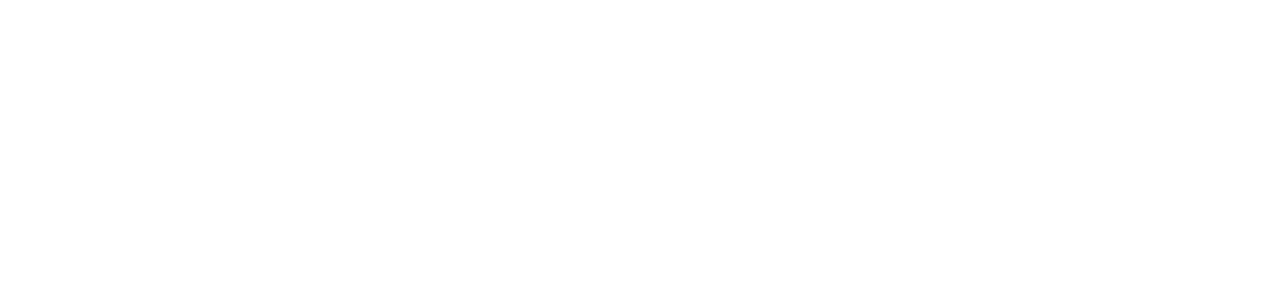
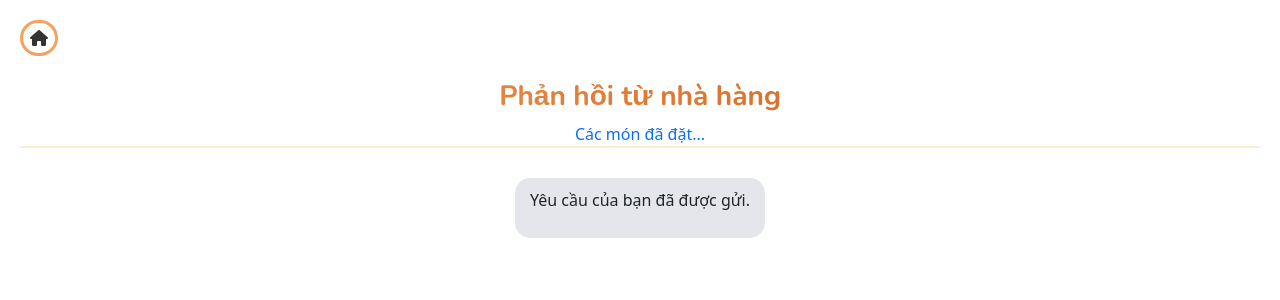
Before and after one commit to ChinhVo853/cafe-client, a React (Create React App) app: page /Phanhoi in a window 1280 px wide. Before the commit this address had no page. Shown: the top 300 px of the page. Built offline with nearby package versions, Linux system fonts and the light colour scheme.

Commit message:
Hinhanhcacmondadat

```diff
--- a/src/App.css
+++ b/src/App.css
@@ -1,4 +1,6 @@
-@import url('https://fonts.googleapis.com/css2?family=Nunito:ital,wght@0,200..1000;1,200..1000&display=swap');body {
+@import url('https://fonts.googleapis.com/css2?family=Nunito:ital,wght@0,200..1000;1,200..1000&display=swap');
+
+body {
   font-family: "Arial", sans-serif;
   background-color: #f0f0f0;
   margin: 0;
@@ -21,20 +23,25 @@
   z-index: 1000;
   padding-top: 60px;
 }
+
 .menu.open {
   left: 0;
 }
+
 .menu ul {
   list-style: none;
   padding: 0;
   margin: 0;
 }
+
 .menu li {
   border-bottom: 1px solid #444;
 }
+
 .menu li:last-child {
   border-bottom: none;
 }
+
 .menu a {
   display: block;
   padding: 15px 20px;
@@ -42,10 +49,12 @@
   color: #fff;
   transition: background-color 0.3s, color 0.3s;
 }
+
 .menu a:hover {
   background-color: #f4a261;
   color: #333;
 }
+
 .menu-toggle {
   position: fixed;
   top: 20px;
@@ -60,6 +69,7 @@
   transition: background-color 0.3s;
   z-index: 1001;
 }
+
 .menu-toggle:hover {
   background-color: #e76f51;
 }
@@ -75,6 +85,7 @@
   align-items: center;
   width: 60%;
 }
+
 .search-container input[type="text"] {
   padding: 10px;
   width: 100%;
@@ -84,11 +95,13 @@
   box-shadow: 0 2px 5px rgba(0, 0, 0, 0.1);
   transition: border-color 0.3s, box-shadow 0.3s;
 }
+
 .search-container input[type="text"]:focus {
   border-color: #f4a261;
   box-shadow: 0 2px 5px rgba(0, 0, 0, 0.2);
   outline: none;
 }
+
 .search-container button {
   padding: 10px 15px;
   border: none;
@@ -100,10 +113,12 @@
   transition: background 0.3s, box-shadow 0.3s;
   box-shadow: 0 2px 5px rgba(0, 0, 0, 0.1);
 }
+
 .search-container button:hover {
   background: linear-gradient(45deg, #e76f51, #f4a261);
   box-shadow: 0 4px 10px rgba(0, 0, 0, 0.2);
 }
+
 .search-container button:active {
   box-shadow: 0 2px 5px rgba(0, 0, 0, 0.1);
   transform: translateY(1px);
@@ -111,23 +126,28 @@
 
 /*category*/
 .category-container {
-  margin: 80px 20px 20px 270px; /* Adjust margin-left to make space for the menu */
+  margin: 80px 20px 20px 270px;
+  /* Adjust margin-left to make space for the menu */
 }
 
 @media (max-width: 930px) {
   .category-container {
-    margin: 80px 20px 20px 140px; /* Adjust margin-left to make space for the menu */
+    margin: 80px 20px 20px 140px;
+    /* Adjust margin-left to make space for the menu */
   }
 }
 
 @media (max-width: 580px) {
   .category-container {
-    margin: 80px 20px 20px 80px; /* Adjust margin-left to make space for the menu */
-  }
-}
+    margin: 80px 20px 20px 80px;
+    /* Adjust margin-left to make space for the menu */
+  }
+}
+
 .category {
   margin-bottom: 40px;
 }
+
 .category-title {
   font-family: "Pacifico", cursive;
   font-size: 36px;
@@ -137,6 +157,7 @@
   text-shadow: 2px 2px 4px rgba(0, 0, 0, 0.2);
   position: relative;
 }
+
 .category-title:before,
 .category-title:after {
   content: "";
@@ -147,18 +168,22 @@
   top: 50%;
   transform: translateY(-50%);
 }
+
 .category-title:before {
   left: -70px;
 }
+
 .category-title:after {
   right: -70px;
 }
+
 /*product*/
 .product-container {
   padding-bottom: 10%;
   grid-template-columns: repeat(auto-fill, minmax(200px, 1fr));
   gap: 20px;
 }
+
 .product-card {
   background-color: #fff;
   border-radius: 8px;
@@ -167,23 +192,28 @@
   transition: transform 0.3s, box-shadow 0.3s;
   position: relative;
 }
+
 .product-card:hover {
   transform: translateY(-5px);
   box-shadow: 0 4px 10px rgba(0, 0, 0, 0.2);
 }
+
 .product-image {
   width: 100%;
   height: 200px;
   object-fit: cover;
 }
+
 .product-info {
   padding: 15px;
   text-align: center;
 }
+
 .product-name {
   font-size: 18px;
   margin: 10px 0;
 }
+
 .product-price {
   font-size: 16px;
   color: #f4a261;
@@ -204,14 +234,17 @@
   transition: max-height 0.3s ease, padding 0.3s ease;
   overflow: hidden;
 }
+
 .product-options.open {
   display: block;
   max-height: 100%;
 }
+
 .product-options label {
   display: block;
   margin-bottom: 10px;
 }
+
 .product-options select,
 .product-options input[type="number"] {
   width: 100%;
@@ -221,6 +254,7 @@
   font-size: 16px;
   margin-bottom: 10px;
 }
+
 .product-options button {
   padding: 10px 20px;
   background-color: #f4a261;
@@ -230,6 +264,7 @@
   cursor: pointer;
   transition: background-color 0.3s;
 }
+
 .product-options button:hover {
   background-color: #e76f51;
 }
@@ -253,6 +288,7 @@
   box-shadow: 0 2px 5px rgba(0, 0, 0, 0.1);
   transition: background-color 0.3s, transform 0.3s;
 }
+
 .add-button:hover {
   background-color: #e76f51;
   transform: scale(1.1);
@@ -272,13 +308,17 @@
   box-shadow: 0 2px 5px rgba(0, 0, 0, 0.1);
   transition: background-color 0.3s, box-shadow 0.3s;
 }
+
 .cart-container:hover {
   background-color: #e76f51;
   box-shadow: 0 4px 10px rgba(0, 0, 0, 0.2);
 }
+
 .cart-details {
-  max-height: 50vh; /* Giới hạn chiều cao của form giỏ hàng */
-  overflow-y: auto; /* Kích hoạt thanh cuộn khi nội dung vượt quá chiều cao */
+  max-height: 50vh;
+  /* Giới hạn chiều cao của form giỏ hàng */
+  overflow-y: auto;
+  /* Kích hoạt thanh cuộn khi nội dung vượt quá chiều cao */
   padding: 20px;
   border: 1px solid #ccc;
   background-color: #fff;
@@ -295,17 +335,21 @@
   width: 80%;
   max-width: 500px;
 }
+
 .cart-details.open {
   display: block;
 }
+
 .cart-details h3 {
   margin-top: 0;
 }
+
 .cart-details ul {
   list-style: none;
   padding: 0;
   margin: 0;
 }
+
 .cart-details li {
   border-bottom: 1px solid #ccc;
   padding: 10px 0;
@@ -322,6 +366,7 @@
   font-weight: bold;
   font-size: 20px;
 }
+
 /*Style height*/
 .h-450 {
   height: 450px;
@@ -365,6 +410,7 @@
   text-align: center;
   transform: translate(30%, 20%);
 }
+
 /*------------------------************Trangchuquanly***************----------------------------------*/
 .header {
   background: linear-gradient(45deg, #4b79a1, #283e51);
@@ -380,10 +426,12 @@
   position: relative;
   overflow: hidden;
 }
+
 .col.text-end {
   display: flex;
   justify-content: flex-end;
 }
+
 .card {
   margin-bottom: 20px;
 }
@@ -419,6 +467,7 @@
   background-color: #138496;
   border-color: #117a8b;
 }
+
 .header::before {
   content: '';
   position: absolute;
@@ -434,6 +483,7 @@
   0% {
     transform: translate(-100%, -100%) rotate(45deg);
   }
+
   100% {
     transform: translate(100%, 100%) rotate(45deg);
   }
@@ -443,7 +493,8 @@
 .delete-btn {
   display: inline-block;
   padding: 10px 15px;
-  background-color: #a72831; /* Green color */
+  background-color: #a72831;
+  /* Green color */
   color: white;
   text-decoration: none;
   transition: background-color 0.3s;
@@ -451,16 +502,20 @@
 }
 
 .delete-btn:hover {
-  background-color: #dc3545; /* Red color */
+  background-color: #dc3545;
+  /* Red color */
 }
 
 .card-body.occupied {
-  background-color: #e76f51; /* Background color when occupied */
+  background-color: #e76f51;
+  /* Background color when occupied */
 }
 
 .card-body.vacant {
-  background-color: #2a9d8f; /* Background color when vacant */
-}
+  background-color: #2a9d8f;
+  /* Background color when vacant */
+}
+
 /*---------------------------------***********Trangthemmon**************---------------------------*/
 .them-mon-container {
   margin-top: 50px;
@@ -521,6 +576,7 @@
   box-shadow: 0 2px 5px rgba(0, 0, 0, 0.1);
   transform: translateY(1px);
 }
+
 /*--------------------------------------********TRANG QUAN LY MON*******-----------------------------------*/
 .header-custom {
   background-color: #333;
@@ -582,6 +638,7 @@
   box-shadow: 0 2px 5px rgba(0, 0, 0, 0.1);
   transform: translateY(1px);
 }
+
 /*-------------------------------------****Trang Yeu Cau Cua Khach Hang*****-------------------------*/
 .request-container {
   background-color: #fff;
@@ -640,6 +697,7 @@
   box-shadow: 0 2px 5px rgba(0, 0, 0, 0.1);
   transform: translateY(1px);
 }
+
 /*----------------------------------------******TrangQLnhanvien********------------------------------------*/
 .employee-container {
   background-color: #fff;
@@ -677,6 +735,7 @@
   box-shadow: 0 2px 5px rgba(0, 0, 0, 0.1);
   transform: translateY(1px);
 }
+
 /*--------------------------------------------********Trangthemnhanvien*********-------------------------------*/
 .add-employee-wrapper {
   max-width: 600px;
@@ -718,6 +777,7 @@
   0% {
     transform: translate(-100%, -100%) rotate(45deg);
   }
+
   100% {
     transform: translate(100%, 100%) rotate(45deg);
   }
@@ -744,9 +804,11 @@
 .add-employee-form .add-employee-form-label {
   font-weight: bold;
 }
-.quaylai{
+
+.quaylai {
   margin-top: 10px;
-  width: 100%; /* Đảm bảo nút chiếm toàn bộ chiều rộng của phần tử chứa */
+  width: 100%;
+  /* Đảm bảo nút chiếm toàn bộ chiều rộng của phần tử chứa */
 }
 
 
@@ -838,10 +900,11 @@
 
 
 /*** Navbar ***/
-.navbar-brand{
+.navbar-brand {
   width: 100%;
   text-align: center;
 }
+
 .navbar-dark .navbar-nav .nav-link {
   position: relative;
   margin-left: 25px;
@@ -909,20 +972,23 @@
   }
 }
 
-h1{
+h1 {
   font-family: "Nunito", sans-serif;
   font-weight: bold !important;
   background: linear-gradient(to right, #f4a261 0%, #c9550c 100%);
   -webkit-background-clip: text;
-	-webkit-text-fill-color: transparent;}
+  -webkit-text-fill-color: transparent;
+}
+
 /*** Hero Header ***/
 .hero-header {
-  background:linear-gradient(rgba(15, 23, 43, .7), rgba(15, 23, 43, .8)), url(../src/img/bg-hero1.jpg);
+  background: linear-gradient(rgba(15, 23, 43, .7), rgba(15, 23, 43, .7)), url(../src/img/bg-hero1.jpg);
   background-position: center center;
   background-repeat: no-repeat;
   background-size: cover;
 }
-.xoayxoay{
+
+.xoayxoay {
   background: url(../src/img/hero.png) center no-repeat;
   width: 500px;
   /* 90vw */
@@ -930,6 +996,7 @@
   background-size: 100%;
   animation: imgRotate 50s linear infinite;
 }
+
 .hero-header img {
   animation: imgRotate 50s linear infinite;
 }
@@ -940,7 +1007,7 @@
   }
 }
 
-.breadcrumb-item + .breadcrumb-item::before {
+.breadcrumb-item+.breadcrumb-item::before {
   color: rgba(255, 255, 255, .5);
 }
 
@@ -1254,10 +1321,9 @@
 }
 
 /*********************************************ICON************************************/
-.iconchucnangcha{
-
-}
-.service-item .iconchucnang{
+.iconchucnangcha {}
+
+.service-item .iconchucnang {
   color: #fff !important;
   display: block;
   width: 100px;
@@ -1269,47 +1335,56 @@
   border-radius: 100%;
 
 }
-h5{
+
+h5 {
   text-align: center;
   color: black !important;
 
 }
-.welcomeabouus{
+
+.welcomeabouus {
   width: 50%;
   display: block;
   margin: auto;
   text-align: center;
 }
+
 /***************************************TRANGNHAPMA**********************************************/
 .container-xxl {
   max-width: 100%;
   padding: 0 15px;
   margin: 0 auto;
 }
+
 .bg-dark {
   background-color: #343a40 !important;
 }
+
 .text-primary {
   color: #007bff !important;
 }
+
 .animated {
   animation-duration: 1s;
   animation-fill-mode: both;
 }
+
 .slideInLeft {
   animation-name: slideInLeft;
 }
+
 @keyframes slideInLeft {
   from {
     transform: translate3d(-100%, 0, 0);
     visibility: visible;
   }
+
   to {
     transform: translate3d(0, 0, 0);
   }
 }
 
-a{
+a {
   text-decoration: none !important;
 
 }
@@ -1340,6 +1415,7 @@
 .fixed-button i {
   font-size: 24px;
 }
+
 /* Call Staff Form Styles */
 .call-staff-form {
   position: fixed;
@@ -1357,6 +1433,7 @@
   from {
     transform: translateY(100%);
   }
+
   to {
     transform: translateY(0);
   }
@@ -1409,10 +1486,11 @@
 .blur-background {
   filter: blur(5px);
 }
-label{
+
+label {
   margin: auto;
   text-align: center;
-    padding-right:20px;
+  padding-right: 20px;
 }
 
 /*************************************NÚT X****************************************/
@@ -1427,10 +1505,12 @@
   margin-bottom: 20px;
 
 }
+
 #cart-items {
   list-style: none;
   padding: 0;
 }
+
 .cart-header h3 {
   margin: 0;
 }
@@ -1442,18 +1522,24 @@
   font-size: 1.5rem;
   color: #333;
 }
+
 .quantity-controls {
   display: flex;
   align-items: center;
 
 }
+
 .cart-item {
   display: flex;
   justify-content: space-between;
   align-items: center;
   margin-bottom: 10px;
-}
-.decrease-button, .increase-button {
+  border-bottom: 1px solid #ddd;
+  margin-top: 20px;
+}
+
+.decrease-button,
+.increase-button {
   background: none;
   border: 1px solid #333;
   border-radius: 50%;
@@ -1465,15 +1551,85 @@
   cursor: pointer;
   margin: 0 5px;
 }
+
 .quantity-value {
   min-width: 30px;
   text-align: center;
 }
-.decrease-button:hover, .increase-button:hover {
+
+.decrease-button:hover,
+.increase-button:hover {
   background-color: #f0f0f0;
 }
+
 .total-price {
   margin-top: 20px;
   font-weight: bold;
   text-align: right;
 }
+
+/**************************************TRANGPHANHOI*******************************************/
+.feedback-page {
+  padding: 20px;
+
+}
+
+.home-button {
+  position: absolute;
+  top: 20px;
+  /* Điều chỉnh khoảng cách từ trên xuống */
+  left: 20px;
+  /* Điều chỉnh khoảng cách từ trái sang phải */
+  background-color: transparent;
+  color: #333;
+  border: none;
+  font-size: 16px;
+  cursor: pointer;
+  display: flex;
+  align-items: center;
+  border: #f4a261 solid 3px;
+  border-radius: 20px;
+  padding: 7px;
+
+}
+
+.home-button i {}
+
+.feedback-content {
+  margin-top: 60px;
+  text-align: center;
+  border-bottom: solid 2px blanchedalmond;
+
+}
+
+h3 {
+  font-family: "Nunito", sans-serif;
+  font-weight: bold !important;
+  background: linear-gradient(to right, #f4a261 0%, #c9550c 100%);
+  -webkit-background-clip: text;
+  -webkit-text-fill-color: transparent;
+}
+
+.message-box {
+  margin-top: 30px;
+  display: flex;
+  justify-content: center;
+}
+
+.message {
+  max-width: 300px;
+  padding: 10px 15px;
+  background-color: #e4e6eb;
+  border-radius: 15px;
+  position: relative;
+}
+
+.message:before {
+  content: '';
+  position: absolute;
+  top: 10px;
+  left: -10px;
+  border-width: 10px;
+  border-style: solid;
+  border-color: transparent #e4e6eb transparent transparent;
+}
--- a/src/App.js
+++ b/src/App.js
@@ -19,6 +19,8 @@
 import Trangcapnhatsize from "./QUANLY/Trangcapnhatsize/Trangcapnhatsize";
 import Trangchugoimon from "./Trangchugoimon/Trangchugoimon";
 import Trangnhapma from "./Trangnhapma/Trangnhapma";
+import Phanhoi from "./Trangchugoimon/components/Phanhoi";
+import Cacmondadat from "./Trangchugoimon/components/Cacmondadat";
 function App() {
   return (
     <Routes>
@@ -53,6 +55,8 @@
       {/* ********************************************************************** */}
       <Route path="/Trangchugoimon" element={<Trangchugoimon/>} />
       <Route path="/Trangnhapma" element={<Trangnhapma/>} />
+      <Route path="/Phanhoi" element={<Phanhoi/>} />
+      <Route path="/Cacmondadat" element={<Cacmondadat />} />
     </Routes>
   );
 }
--- a/src/Menu/components/GioHangSection.js
+++ b/src/Menu/components/GioHangSection.js
@@ -30,6 +30,7 @@
       behavior: "smooth",
     });
   };
+
   return (
     <>
       <div
@@ -58,7 +59,8 @@
         <ul id="cart-items">
           {cart.map((item, index) => (
             <li key={index} className="cart-item">
-              <span>{`${item.name} - Size: ${item.size} - Giá: ${item.price}`}</span>
+              <img src={item.image} alt={item.name} className="cart-item-image" />
+              <span>{`${item.name} - Size: ${item.size} - Giá: ${item.price.toLocaleString()}đ`}</span>
               <div className="quantity-controls">
                 <button
                   className="decrease-button"
--- /dev/null
+++ b/src/Trangchugoimon/components/Cacmondadat.js
@@ -0,0 +1,44 @@
+import React from "react";
+
+const Cacmondadat = () => {
+  const handleGoBack = () => {
+    window.history.back();
+  };
+
+  const cart = [
+    { id: 1, name: "Trà sữa", size: "L", price: 50000, quantity: 2, image: "path/to/trasua.jpg" },
+    { id: 2, name: "Cà phê", size: "M", price: 30000, quantity: 1, image: "path/to/cafe.jpg" },
+    // Thêm các món khác vào đây
+  ];
+
+  const calculateTotalPrice = () => {
+    return cart.reduce((total, item) => total + item.price * item.quantity, 0);
+  };
+
+  return (
+    <div className="feedback-page">
+      <button className="home-button" onClick={handleGoBack}>
+        <i className="fa-solid fa-arrow-left"></i>
+      </button>
+      <div className="feedback-content">
+        <h3>Các Món Đã Đặt</h3>
+      </div>
+      <ul id="cart-items">
+        {cart.map((item, index) => (
+          <li key={index} className="cart-item">
+            <img src={item.image} alt={item.name} className="cart-item-image" />
+            <span>{`${item.name} - Size: ${item.size} - Giá: ${item.price.toLocaleString()}đ`}</span>
+            <div className="quantity-controls">
+              <span className="quantity-value">Số lượng: {item.quantity}</span>
+            </div>
+          </li>
+        ))}
+      </ul>
+      <div className="total-price">
+        Tổng tiền: {calculateTotalPrice().toLocaleString()}đ
+      </div>
+    </div>
+  );
+};
+
+export default Cacmondadat;
--- /dev/null
+++ b/src/Trangchugoimon/components/Phanhoi.js
@@ -0,0 +1,40 @@
+import React from "react";
+
+const Phanhoi = () => {
+    const handleGoBack = () => {
+        window.history.back();
+    };
+
+    const handleViewOrders = () => {
+        // Xử lý khi người dùng bấm vào xem các món đã đặt
+        console.log("View orders clicked");
+        // Thực hiện các hành động khác nếu cần thiết
+    };
+
+    return (
+
+        <div className="feedback-page">
+            <button className="home-button" onClick={handleGoBack}>
+                <i className="fas fa-home"></i>
+            </button>
+            <div className="feedback-content">
+                <h3>Phản hồi từ nhà hàng</h3>
+                <a className="form-datmon" href="/Cacmondadat" onClick={handleViewOrders}>
+                    Các món đã đặt...
+                </a>
+                {/* Nội dung phản hồi và các phần khác có thể được thêm vào đây */}
+            </div>
+            <div className="bodyphanhoi">
+            <div className="message-box">
+          <div className="message">
+            <p>Yêu cầu của bạn đã được gửi.</p>
+          </div>
+        </div>
+            </div>
+
+        </div>
+
+    );
+};
+
+export default Phanhoi;
```
Also changed, not shown: src/Trangchugoimon/Trangchugoimon.js (+5 -4 lines). Lines whose indentation alone changed are shown as unchanged.
